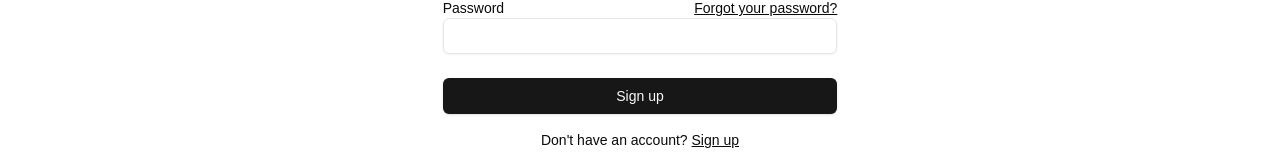
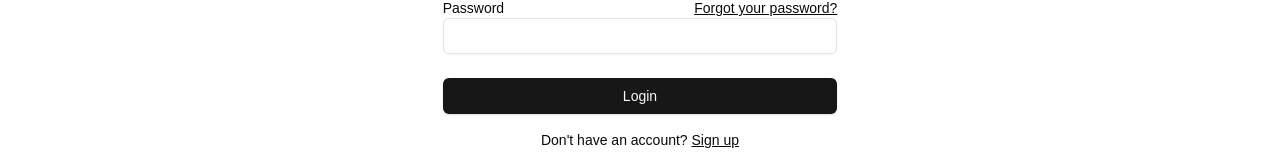
Before and after one commit to Prathamesh-chougale-17/nextjs-custom-auth-template, a Next.js app: page /login in a window 1280 px wide. Shown: the part 397-565 px from the top of the page. Built offline with nearby package versions, Linux system fonts and the light colour scheme; no server answers.

Commit message:
Refactor: Button labels in login and signup forms

```diff
--- a/app/(auth)/login/form.tsx
+++ b/app/(auth)/login/form.tsx
@@ -50,7 +50,7 @@ export function LoginButton() {
 
   return (
     <Button aria-disabled={pending} type="submit" className="mt-4 w-full">
-      {pending ? "Submitting..." : "Sign up"}
+      {pending ? "Submitting..." : "Login"}
     </Button>
   );
 }
--- a/app/(auth)/signup/form.tsx
+++ b/app/(auth)/signup/form.tsx
@@ -1,5 +1,4 @@
 "use client";
-
 import { Label } from "@/components/ui/label";
 import { Input } from "@/components/ui/input";
 import { Button } from "@/components/ui/button";
@@ -51,7 +50,7 @@ export function SignupButton() {
 
   return (
     <Button aria-disabled={pending} type="submit" className="mt-2 w-full">
-      {pending ? "Submitting..." : "Login"}
+      {pending ? "Submitting..." : "Sign up"}
     </Button>
   );
 }
```
